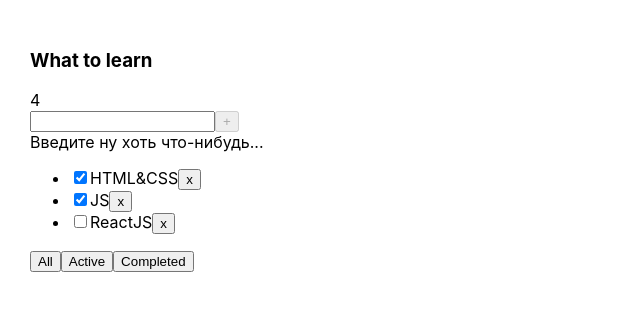
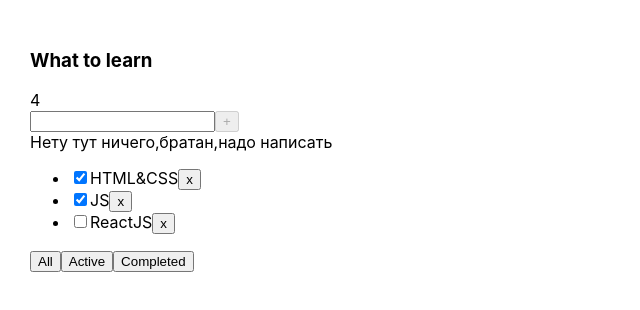
Before and after one commit to trifonova-dev/todolist-03_SecondRound, a React (Vite) app: page / in a window 1280 px wide. Shown: the top 310 px of the page, without its empty margins (0-640 px from the left). Built offline with nearby package versions, Linux system fonts and the light colour scheme.

Commit message:
eleven times train

```diff
--- a/src/App.tsx
+++ b/src/App.tsx
@@ -15,7 +15,7 @@ export type FilterValues = 'all' | 'active' | 'completed'
 
 export const App = () => {
     const [filter, setFilter] = useState<FilterValues>('all')
-    const tasksCount = React.useRef(4)
+    const taskCounter = React.useRef(4)
 
     const [tasks, setTasks] = useState<Task[]>([
         {id: v1(), title: 'HTML&CSS', isDone: true},
@@ -40,11 +40,11 @@ export const App = () => {
         const newTask: Task = {
             id: v1(),
             title: title,
-            isDone: false
+            isDone: false,
         }
-        const nextTasksState = [newTask, ...tasks]
-        setTasks(nextTasksState)
-        tasksCount.current = tasksCount.current + 1
+        const newTasksState = [newTask, ...tasks]
+        setTasks(newTasksState)
+        taskCounter.current = taskCounter.current + 1
     }
 
     return (
@@ -54,7 +54,8 @@ export const App = () => {
                           deleteTask={deleteTask}
                           changeFilter={changeFilter}
                           createTask={createTask}
-                          count={tasksCount.current}/>
+                          count={taskCounter.current}
+            />
         </div>
     )
 }
--- a/src/TodolistItem.tsx
+++ b/src/TodolistItem.tsx
@@ -17,34 +17,45 @@ export const TodolistItem = ({
                                  tasks,
                                  deleteTask,
                                  changeFilter,
-                                 createTask
+                                 createTask,
                              }: Props) => {
-    const [taskInput, setTaskInput] = useState("")
-    // alert(taskInput)
+    const [inputTask, setInputTask] = useState("")
+    // alert(inputTask)
     const createTaskHandler = () => {
-        createTask(taskInput)
-        setTaskInput("")
+        createTask(inputTask)
+        setInputTask("")
     }
-    const isEmpty = taskInput.length === 0
-    const isTooLong = taskInput.length >= 15
+
+    const isEmpty = inputTask.length === 0
+    const isTooLong = inputTask.length >= 15
     const isDisabled = isEmpty || isTooLong
+
     return (
         <div>
             <h3>{title}</h3>
             <span>{count}</span>
             <div>
                 <input
-                    value={taskInput}
-                    onChange={(e) => setTaskInput(e.currentTarget.value)}
-                />
+                    value={inputTask}
+                    onChange={(e) => setInputTask(e.currentTarget.value)}
+                    onKeyDown={(e) => {
+                        if (e.key === "Enter") {
+                            createTaskHandler()
+                        }
+                    }}/>
                 <Button
                     title={'+'}
                     disabled={isDisabled}
                     onClick={createTaskHandler}/>
-                {isEmpty && <div>Введите ну хоть что-нибудь...</div>}
-                {isTooLong && <div style={{color: "red"}}>Братан, пароль малость длинноват</div>}
+                {isEmpty &&
+                    <div>Нету тут ничего,братан,надо написать</div>
+                }
+                {isTooLong &&
+                    <div style={{color: "red"}}>Ну это ты лишка написал,братан, надо сократить</div>
+                }
             </div>
-            {tasks.length === 0 ? (
+            {
+                tasks.length === 0 ? (
                     <p>Тасок нет</p>
                 ) : (
                     <ul>
@@ -58,7 +69,8 @@ export const TodolistItem = ({
                             )
                         })}
                     </ul>
-            )}
+                )
+            }
             <div>
                 <Button title={'All'} onClick={() => changeFilter('all')}/>
                 <Button title={'Active'} onClick={() => changeFilter('active')}/>
```
Lines whose indentation alone changed are shown as unchanged.
